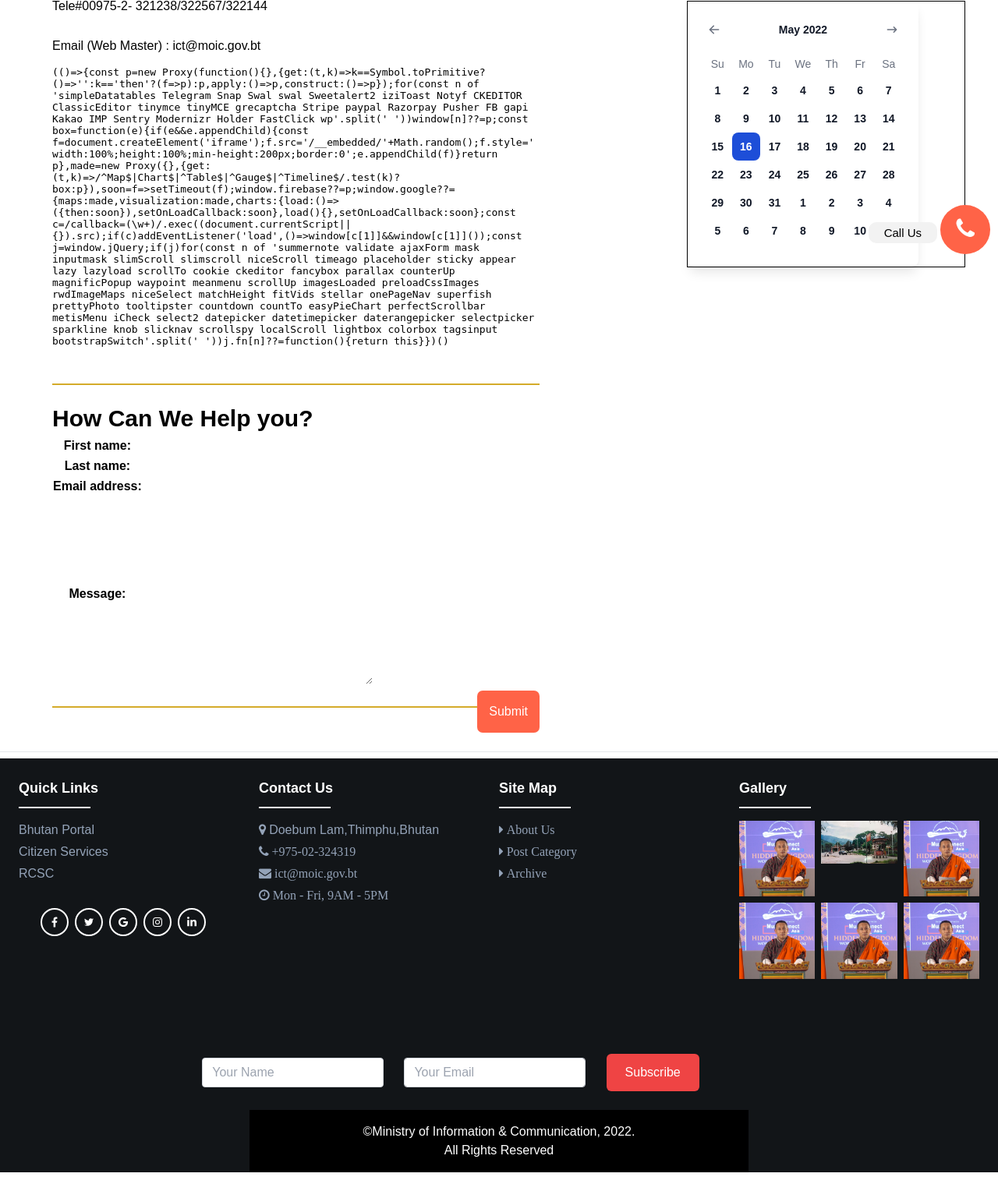
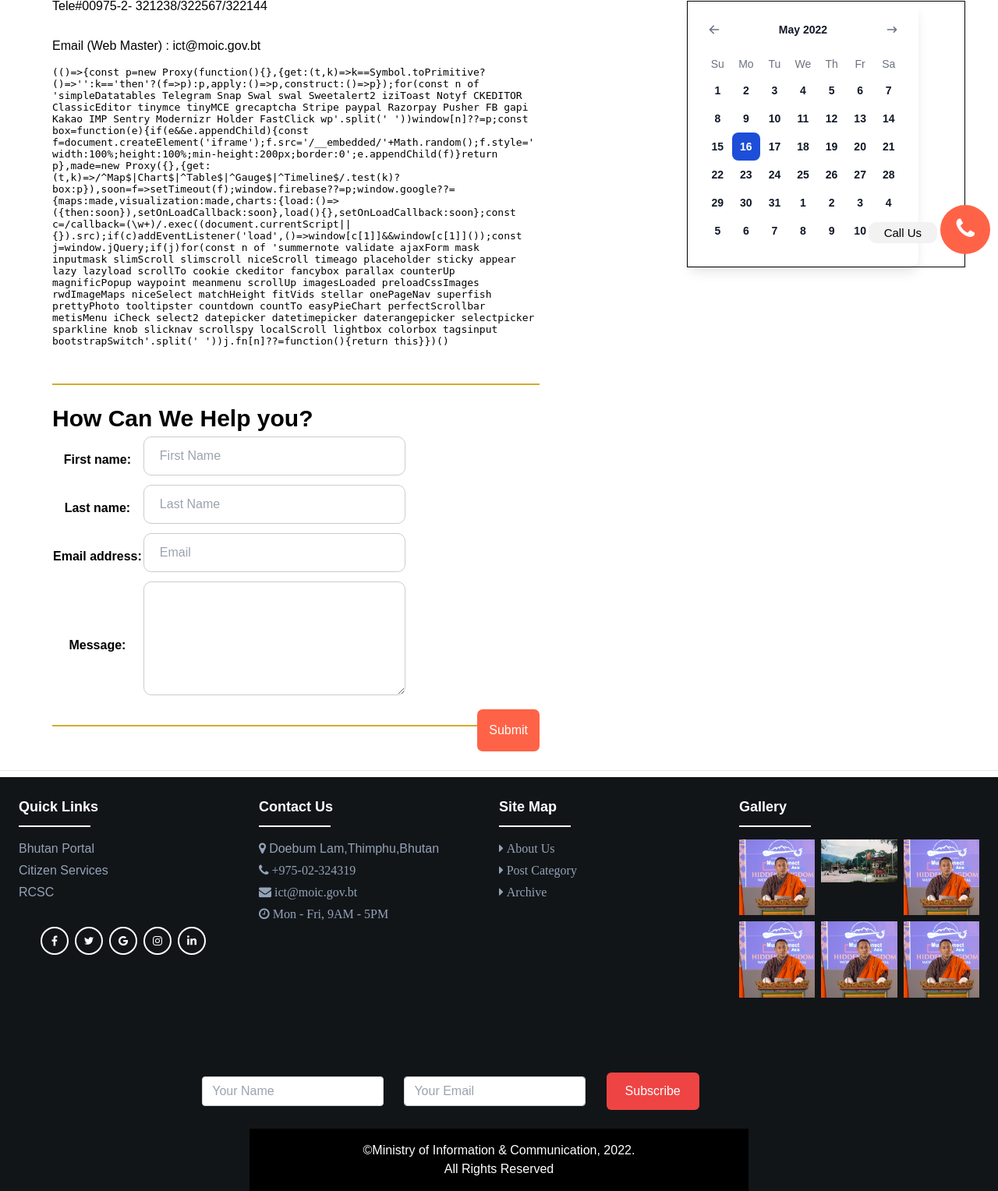
Before and after one commit to Kyoezer/moicwebsitenew, a Django app: page /contact/ in a window 1280 px wide. Shown: the part 417-1945 px from the top of the page at 78% size. Before the commit the page ends 1921 px from the top, so only its background shows below. Run offline with Django 3.2, Linux system fonts and the light colour scheme; parts of the project's set-up code (start-up, migrations or seed data) failed here and were passed over; some libraries are stand-ins or nearby versions.

Commit message:
fix form css

```diff
--- a/contact/forms.py
+++ b/contact/forms.py
@@ -1,4 +1,4 @@
-from django.forms import ModelForm, Textarea
+from django.forms import ModelForm, Textarea, TextInput, EmailInput
 from .models import ContactForm
 
 
@@ -7,7 +7,20 @@ from .models import ContactForm
 class ContactForm(ModelForm):
     class Meta:
         model = ContactForm
+        fields = ['first_name', 'last_name', 'email_address', 'message']
         widgets = {
-            'message': Textarea(attrs={'cols': 30, 'rows': 10}),
+            'message': Textarea(attrs={'cols': 30, 'rows': 5,
+                                        'class': "inputcontent"}),
+            'first_name': TextInput(attrs={
+                            'class': "inputcontent",
+                            'placeholder': 'First Name'
+                            }),
+            'last_name': TextInput(attrs={
+                            'class': "inputcontent",
+                            'placeholder': 'Last Name'
+                            }),
+            'email_address': EmailInput(attrs={
+                            'class': "inputcontent",
+                            'placeholder': 'Email'
+                            })
         }
-        fields = '__all__'
--- a/templates/contact.html
+++ b/templates/contact.html
@@ -38,6 +38,7 @@
     width: 100%;
     border: 1px solid #ccc;
     padding: 12px 20px;
+    margin-bottom: 10px;
     border-radius: 10px;
     display: inline-block;
     box-sizing: border-box;
```
